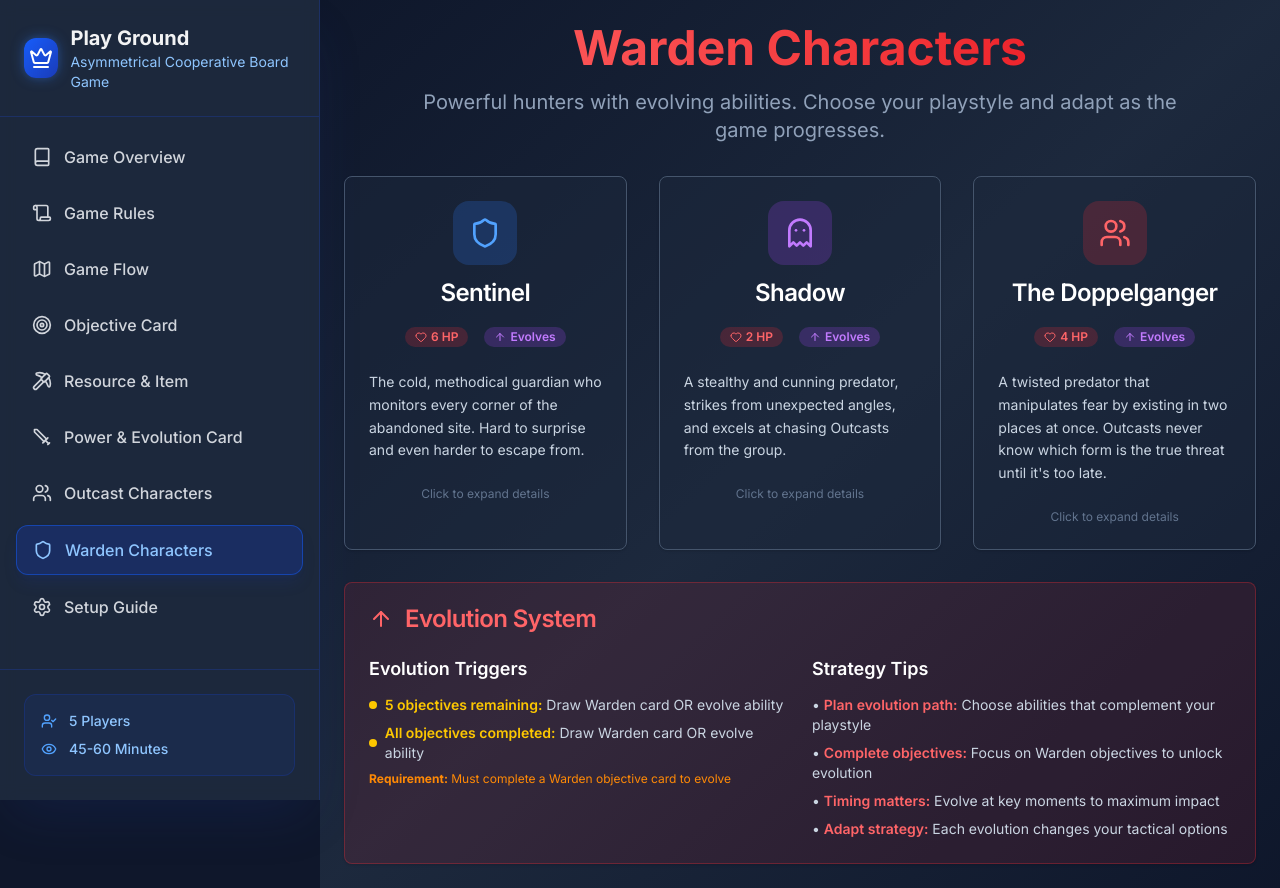
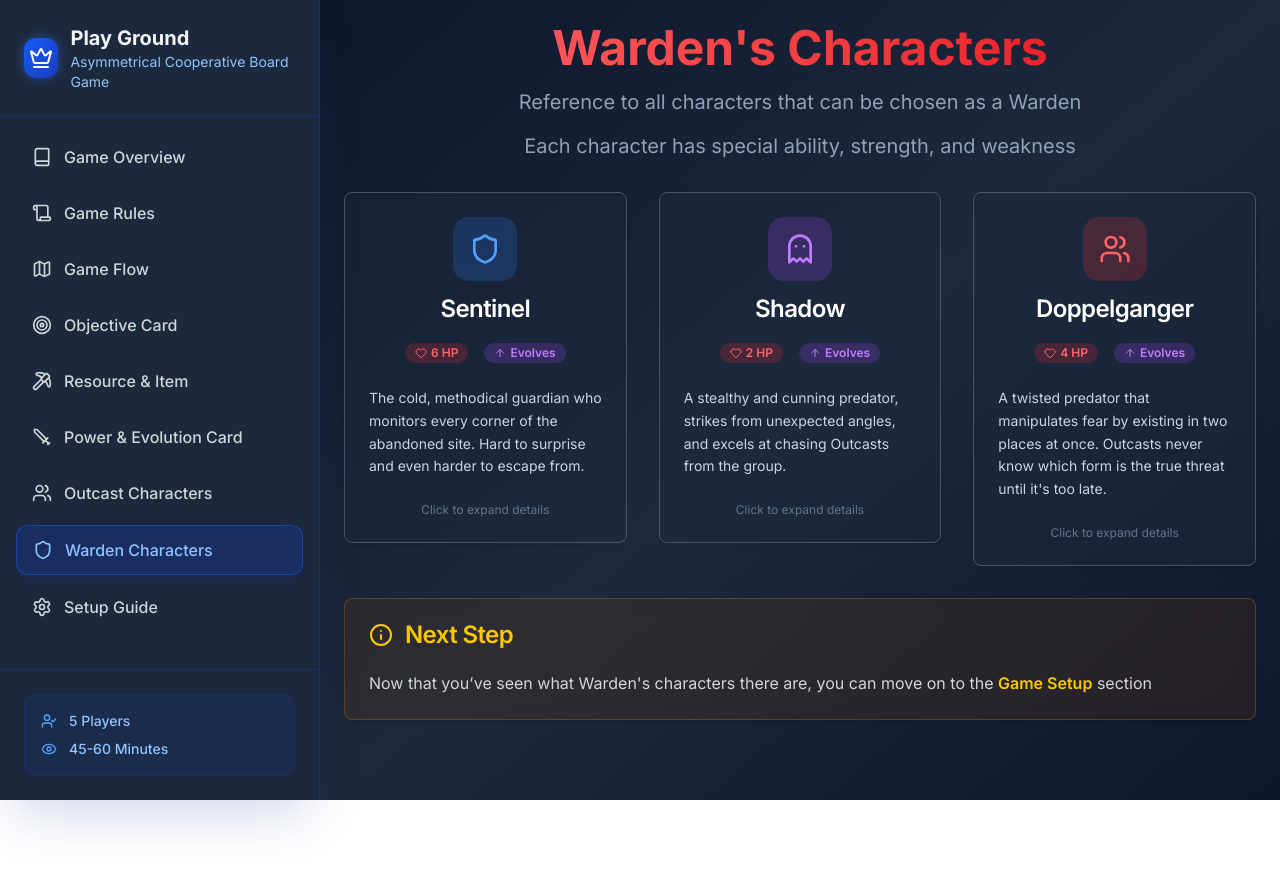
Before and after one commit to EkVid/boardgame, a Next.js app: page /wardenCharacters in a window 1280 px wide. After the commit the page ends 800 px from the top, so only its background shows below. Built offline with nearby package versions, Linux system fonts and the light colour scheme.

Commit message:
warden character done

```diff
--- a/src/app/wardenCharacters/page.tsx
+++ b/src/app/wardenCharacters/page.tsx
@@ -1,14 +1,16 @@
 "use client";
 
 import React, { useState } from "react";
+import { motion, AnimatePresence } from "framer-motion";
 import { Card, CardContent, CardHeader, CardTitle } from "@/components/ui/card";
 import { Badge } from "@/components/ui/badge";
 import {
   Shield,
   Heart,
+  SplinePointer,
   Zap,
   AlertTriangle,
-  Eye,
+  Info,
   Ghost,
   Users as Doppel,
   ArrowUp,
@@ -21,73 +23,92 @@ const wardenCharacters = [
     name: "Sentinel",
     icon: Shield,
     hp: 6,
-    description: "The cold, methodical guardian who monitors every corner of the abandoned site. Hard to surprise and even harder to escape from.",
-    passive: "Vigilant: Outcasts from 1 space away need 2 move actions to move",
+    description:
+      "The cold, methodical guardian who monitors every corner of the abandoned site. Hard to surprise and even harder to escape from.",
+    passiveName1: "Vigilant",
+    passive1: "Outcasts that are within 1 space to the Sentinel need an extra move action to move",
     abilities: [
       {
         name: "Crushing Slam",
-        description: "Attack all Outcasts in same space, dealing 1 HP damage",
+        description: "Attack all Outcasts in the current space, dealing 1 HP damage",
         evolutions: [
-          "All outcasts must discard a resource if they hold any",
-          "Deals 2 HP damage to all outcasts in the space"
+          "All outcasts in the space must choose to discard a resource if they hold any",
+          "Deals 2 HP damage to all outcasts in the current space"
         ],
         cooldown: "2 turns"
       },
       {
         name: "Rampage",
-        description: "Charge up to 3 spaces, destroy objects (except bridge). Hit outcasts get pushed back 1 space",
+        description:
+          "Charge up to 3 spaces in the same direction, destroy objects (except bridge). Any Outcast hit on the way is forced to go back to the opposite direction 1 space if possible",
         evolutions: [
           "Deal 1 HP damage to any outcast hit",
-          "Can turn direction mid-charge"
+          "Can change direction mid-charge"
         ],
         cooldown: "2 turns"
       }
     ],
-    drawback: "Slow: Due to heavy armor, can only move 1 space per turn",
+    drawbackName: "Slow",
+    drawback: "Due to heavy armor, can only move 1 space per turn",
     color: "blue"
   },
   {
     name: "Shadow",
     icon: Ghost,
     hp: 2,
-    description: "A stealthy and cunning predator, strikes from unexpected angles, and excels at chasing Outcasts from the group.",
-    passive: "Intangible: Ignore terrain/objects when moving, pass traps. Ghost: Ignore first damage each round, ranged attacks pass through. Fade Away: Move up to 2 spaces when taking damage",
+    description:
+      "A stealthy and cunning predator, strikes from unexpected angles, and excels at chasing Outcasts from the group.",
+    deafultItemName: "Shadow Mark",
+    defaultItem: "The Shadow carries 2 Shadow Marks at the beginning of the game, can be placed using its ability",
+    passiveName1: "Intangible",
+    passive1:
+      "Ignore terrain/objects when moving, can also pass traps",
+    passiveName2: "Ghost",
+    passive2: "When attacked by outcasts (melee or ranged), the Shadow ignores the first instance of damage each round. If it is ranged attack, then it will pass through",
+    passiveName3: "Fade Away",
+    passive3: "Whenever the Shadow takes a damage, the shadow can choose to move up to 2 spaces away from its current space",
       abilities: [
       {
         name: "Teleport",
-        description: "Teleport to space at least 2 spaces from any outcast",
+        description: "Can choose a space that is at least 2 spaces away from any Outcast and instantly teleport to that space",
         evolutions: [
-          "Can teleport 1 space away from outcasts",
-          "Force adjacent outcast to move 1 space away"
+          "Can teleport into a space that is at least 1 space away from any Outcast",
+          "Can choose to force the Outcasts from an adjacent space to any direction not towards him by 1 space"
         ],
         cooldown: "2 turns"
       },
       {
         name: "Haunting Presence",
-        description: "Place Shadow Mark on space within 2 spaces. Outcasts entering lose 1 HP. 2 marks total",
+        description:
+          "Place Shadow Mark on a space within 2 spaces. Outcasts entering lose 1 HP. 2 marks total, can be recollected.",
         evolutions: [
           "Gain 1 additional mark",
-          "Effect applies to spaces 1 away from mark"
+          "Immediately regain all marks"
         ],
         cooldown: "No cooldown"
       }
     ],
-    drawback: "Fragile Form: Attack action deals 0.5x damage (abilities not affected)",
+    drawbackName: "Fragile Form",
+    drawback: "Attack action deals 0.5x damage (abilities not affected)",
     color: "purple"
   },
   {
-    name: "The Doppelganger",
+    name: "Doppelganger",
     icon: Doppel,
     hp: 4,
-    description: "A twisted predator that manipulates fear by existing in two places at once. Outcasts never know which form is the true threat until it's too late.",
-    passive: "Shared Vitality: Both forms share the same HP pool. Damage to one affects both",
+    description:
+      "A twisted predator that manipulates fear by existing in two places at once. Outcasts never know which form is the true threat until it's too late.",
+    passiveName1: "Shared Vitality",
+    passive1:
+      "Both forms share the same HP pool. Damage to one affects both",
     abilities: [
       {
         name: "Divide",
-        description: "Split into two bodies within 2 spaces. Each can move/act separately, share action pool. Only 1 can attack per turn",
+        description:
+          "Split into two bodies from the current space, and placed within 2 spaces of each other. Each can move/act separately, share action pool. Only 1 can attack per turn",
         evolutions: [
           "Gain extra basic action per turn",
-          "Both bodies can attack in same turn"
+          "Both bodies can attack in the same turn"
         ],
         cooldown: "No cooldown"
       },
@@ -96,12 +117,13 @@ const wardenCharacters = [
         description: "Combine both bodies back into one form at either location",
         evolutions: [
           "Regain 1 HP after merging",
-          "Free attack hitting all adjacent outcasts for 1 HP"
+          "Can choose to perform a free attack immediately after merging, hitting all Outcasts in adjacent spaces for 1 HP damage each"
         ],
         cooldown: "No cooldown"
       }
     ],
-    drawback: "Complex management required for dual forms",
+    drawbackName: "None",
+    drawback: "No weakness",
     color: "red"
   }
 ];
@@ -125,32 +147,59 @@ export default function WardenCharacters() {
   };
 
   return (
-    <div className="min-h-screen bg-gradient-to-br from-slate-900 via-slate-800 to-slate-900 p-6">
+    <motion.div
+      className="min-h-screen bg-gradient-to-br from-slate-900 via-slate-800 to-slate-900 p-6"
+      initial={{ opacity: 0 }}
+      animate={{ opacity: 1 }}
+      transition={{ duration: 0.6 }}
+    >
       <div className="max-w-6xl mx-auto space-y-8">
 
         {/* Header */}
-        <div className="text-center space-y-4">
+        <motion.div
+          className="text-center space-y-4"
+          initial={{ opacity: 0, y: -20 }}
+          animate={{ opacity: 1, y: 0 }}
+          transition={{ duration: 0.6, delay: 0.2 }}
+        >
           <h1 className="text-4xl lg:text-5xl font-bold bg-gradient-to-r from-red-400 to-red-600 bg-clip-text text-transparent">
-            Warden Characters
+            Warden's Characters
           </h1>
           <p className="text-xl text-slate-400 max-w-3xl mx-auto">
-            Powerful hunters with evolving abilities. Choose your playstyle and adapt as the game progresses.
+            Reference to all characters that can be chosen as a Warden
           </p>
-        </div>
+          <p className="text-xl text-slate-400 max-w-3xl mx-auto">
+            Each character has special ability, strength, and weakness
+          </p>
+        </motion.div>
 
         {/* Character Grid */}
         <div className="grid lg:grid-cols-2 xl:grid-cols-3 gap-8">
           {wardenCharacters.map((character, characterIndex) => {
             const IconComponent = character.icon;
             return (
+              <motion.div
+                key={characterIndex}
+                initial={{ opacity: 0, y: 20 }}
+                animate={{ opacity: 1, y: 0 }}
+                transition={{ delay: 0.2 + characterIndex * 0.1, duration: 0.5 }}
+              >
                 <Card
-                key={characterIndex}
-                className={`bg-slate-800/50 border-slate-600 hover:bg-slate-800/70 transition-all duration-300 cursor-pointer ${selectedCharacter === characterIndex ? 'ring-2 ring-red-500 scale-105' : 'hover:scale-105'
+                  className={`bg-slate-800/50 border-slate-600 hover:bg-slate-800/70 transition-all duration-300 cursor-pointer ${
+                    selectedCharacter === characterIndex
+                      ? "ring-2 ring-red-500 scale-105"
+                      : "hover:scale-105"
                   }`}
-                onClick={() => setSelectedCharacter(selectedCharacter === characterIndex ? null : characterIndex)}
+                  onClick={() =>
+                    setSelectedCharacter(
+                      selectedCharacter === characterIndex ? null : characterIndex
+                    )
+                  }
                 >
                   <CardHeader className="text-center">
-                  <div className={`w-16 h-16 rounded-2xl flex items-center justify-center mx-auto mb-4 ${iconColors[character.color]}`}>
+                    <div
+                      className={`w-16 h-16 rounded-2xl flex items-center justify-center mx-auto mb-4 ${iconColors[character.color]}`}
+                    >
                       <IconComponent className="w-8 h-8" />
                     </div>
                     <CardTitle className="text-2xl text-white">{character.name}</CardTitle>
@@ -169,19 +218,69 @@ export default function WardenCharacters() {
                   </CardHeader>
 
                   <CardContent className="space-y-4">
-                  <p className="text-slate-300 text-sm leading-relaxed">{character.description}</p>
+                    <p className="text-slate-300 text-sm leading-relaxed">
+                      {character.description}
+                    </p>
 
+                    <AnimatePresence>
                     {selectedCharacter === characterIndex && (
-                    <div className="space-y-4 mt-4 pt-4 border-t border-slate-600">
+                      <motion.div
+                      key={`details-${characterIndex}`} // important so AnimatePresence can track it
+                      className="space-y-4 mt-4 pt-4 border-t border-slate-600"
+                      initial={{ opacity: 0, height: 0 }}
+                      animate={{ opacity: 1, height: "auto" }}
+                      exit={{ opacity: 0, height: 0 }}
+                      transition={{ duration: 0.3 }}
+                      >
+
+                        {character.deafultItemName && <motion.div
+                              className="space-y-2"
+                              initial={{ x: -20, opacity: 0 }}
+                              animate={{ x: 0, opacity: 1 }}
+                              transition={{ delay: 0.1 }}
+                            >
+                              <div className="flex items-center gap-2">
+                                <SplinePointer className="w-4 h-4 text-purple-300" />
+                                <h4 className="font-semibold text-purple-300">Default Item - {character.deafultItemName}</h4>
+                              </div>
+                              <p className="text-sm text-gray-200 leading-relaxed bg-gray-900/30 p-3 rounded-lg">
+                                {character.defaultItem}
+                              </p>
+                            </motion.div>
+                          }
 
                         {/* Passive Traits */}
                         <div className="space-y-2">
                           <div className="flex items-center gap-2">
                             <Zap className="w-4 h-4 text-yellow-400" />
-                          <h4 className="font-semibold text-yellow-400">Passive Traits</h4>
+                            <h4 className="font-semibold text-yellow-400">Passive Traits - {character.passiveName1}</h4>
                           </div>
-                        <p className="text-xs text-slate-300 leading-relaxed">{character.passive}</p>
+                          <p className="text-sm text-gray-200 leading-relaxed bg-slate-900/50 p-3 rounded-lg">
+                              {character.passive1}
+                          </p>
                         </div>
+
+                        {character.passive2 && <div className="space-y-2">
+                          <div className="flex items-center gap-2">
+                            <Zap className="w-4 h-4 text-yellow-400" />
+                            <h4 className="font-semibold text-yellow-400">Passive Traits - {character.passiveName2}</h4>
+                          </div>
+                          <p className="text-sm text-gray-200 leading-relaxed bg-slate-900/50 p-3 rounded-lg">
+                              {character.passive2}
+                          </p>
+                        </div>
+                        }
+
+                        {character.passive3 && <div className="space-y-2">
+                          <div className="flex items-center gap-2">
+                            <Zap className="w-4 h-4 text-yellow-400" />
+                            <h4 className="font-semibold text-yellow-400">Passive Traits - {character.passiveName3}</h4>
+                          </div>
+                          <p className="text-sm text-gray-200 leading-relaxed bg-slate-900/50 p-3 rounded-lg">
+                              {character.passive3}
+                          </p>
+                        </div>
+                        }
 
                         {/* Abilities */}
                         <div className="space-y-3">
@@ -195,7 +294,10 @@ export default function WardenCharacters() {
                             const isExpanded = selectedAbility[abilityKey];
 
                             return (
-                            <div key={abilityIndex} className="bg-slate-900/50 rounded-lg p-3">
+                              <div
+                                key={abilityIndex}
+                                className="bg-slate-900/50 rounded-lg p-3"
+                              >
                                 <div
                                   className="cursor-pointer"
                                   onClick={(e) => {
@@ -204,30 +306,46 @@ export default function WardenCharacters() {
                                   }}
                                 >
                                   <div className="flex items-center justify-between">
-                                  <h5 className="font-semibold text-blue-400">{ability.name}</h5>
+                                    <h5 className="font-semibold text-blue-400">
+                                      {ability.name}
+                                    </h5>
                                     <div className="flex items-center gap-2">
                                       <Badge className="bg-slate-700 text-slate-300 text-xs">
                                         <Clock className="w-3 h-3 mr-1" />
                                         {ability.cooldown}
                                       </Badge>
-                                    <span className="text-slate-500 text-xs">{isExpanded ? '−' : '+'}</span>
+                                      <span className="text-slate-500 text-xs">
+                                        {isExpanded ? "−" : "+"}
+                                      </span>
                                     </div>
                                   </div>
-                                <p className="text-xs text-slate-300 mt-1">{ability.description}</p>
+                                  <p className="text-xs text-slate-300 mt-1">
+                                    {ability.description}
+                                  </p>
                                 </div>
 
                                 {isExpanded && (
-                                <div className="mt-3 space-y-2">
-                                  <h6 className="text-xs font-semibold text-emerald-400">Evolution Levels:</h6>
+                                  <motion.div
+                                    className="mt-3 space-y-2"
+                                    initial={{ opacity: 0, y: -5 }}
+                                    animate={{ opacity: 1, y: 0 }}
+                                    transition={{ duration: 0.3 }}
+                                  >
+                                    <h6 className="text-xs font-semibold text-emerald-400">
+                                      Evolution Levels:
+                                    </h6>
                                     {ability.evolutions.map((evolution, evIndex) => (
-                                    <div key={evIndex} className="flex items-start gap-2">
+                                      <div
+                                        key={evIndex}
+                                        className="flex items-start gap-2"
+                                      >
                                         <Badge className="bg-emerald-500/20 text-emerald-400 text-xs flex-shrink-0">
                                           Lv{evIndex + 2}
                                         </Badge>
                                         <p className="text-xs text-slate-400">{evolution}</p>
                                       </div>
                                     ))}
-                                </div>
+                                  </motion.div>
                                 )}
                               </div>
                             );
@@ -238,63 +356,58 @@ export default function WardenCharacters() {
                         <div className="space-y-2">
                           <div className="flex items-center gap-2">
                             <AlertTriangle className="w-4 h-4 text-red-400" />
-                          <h4 className="font-semibold text-red-400">Drawbacks</h4>
+                            <h4 className="font-semibold text-red-400">Weakness - {character.drawbackName}</h4>
                           </div>
-                        <p className="text-xs text-slate-300 leading-relaxed">{character.drawback}</p>
+                          <p className="text-xs text-slate-300 leading-relaxed">
+                            {character.drawback}
+                          </p>
                         </div>
-                    </div>
+                      </motion.div>
                     )}
+                    </AnimatePresence>
 
                     <div className="text-center pt-2">
                       <p className="text-xs text-slate-500">
-                      {selectedCharacter === characterIndex ? 'Click to collapse' : 'Click to expand details'}
+                        {selectedCharacter === characterIndex
+                          ? "Click to collapse"
+                          : "Click to expand details"}
                       </p>
                     </div>
                   </CardContent>
                 </Card>
+              </motion.div>
             );
           })}
         </div>
 
-        {/* Evolution System */}
-        <Card className="bg-red-500/10 border-red-500/30">
+        {/* Next Step */}
+        <motion.div
+          initial={{ opacity: 0, y: 30 }}
+          animate={{ opacity: 1, y: 0 }}
+          transition={{ delay: 0.7, duration: 0.6 }}
+        >
+          <Card className="bg-yellow-900/20 border-yellow-600/30 backdrop-blur-sm">
             <CardHeader>
-            <CardTitle className="flex items-center gap-3 text-2xl text-red-400">
-              <ArrowUp className="w-6 h-6" />
-              Evolution System
+              <CardTitle className="flex items-center gap-3 text-2xl text-yellow-400">
+                <Info className="w-6 h-6" />
+                Next Step
               </CardTitle>
             </CardHeader>
-          <CardContent className="space-y-6">
-            <div className="grid md:grid-cols-2 gap-6">
-              <div className="space-y-3">
-                <h3 className="text-lg font-semibold text-white">Evolution Triggers</h3>
-                <div className="space-y-2 text-sm text-slate-300">
-                  <div className="flex items-center gap-2">
-                    <div className="w-2 h-2 bg-yellow-400 rounded-full" />
-                    <span><span className="text-yellow-400 font-semibold">5 objectives remaining:</span> Draw Warden card OR evolve ability</span>
-                  </div>
-                  <div className="flex items-center gap-2">
-                    <div className="w-2 h-2 bg-yellow-400 rounded-full" />
-                    <span><span className="text-yellow-400 font-semibold">All objectives completed:</span> Draw Warden card OR evolve ability</span>
-                  </div>
-                  <p className="text-orange-400 text-xs mt-2">
-                    <strong>Requirement:</strong> Must complete a Warden objective card to evolve
+            <CardContent className="space-y-3">
+              <p className="text-gray-300">
+                Now that you’ve seen what Warden's characters there are, you can
+                move on to the{" "}
+                <a href="/setup">
+                  <span className="text-yellow-400 font-semibold">
+                    Game Setup
+                  </span>
+                </a>{" "}
+                section
               </p>
-                </div>
-              </div>
-              <div className="space-y-3">
-                <h3 className="text-lg font-semibold text-white">Strategy Tips</h3>
-                <ul className="space-y-2 text-sm text-slate-300">
-                  <li>• <span className="text-red-400 font-semibold">Plan evolution path:</span> Choose abilities that complement your playstyle</li>
-                  <li>• <span className="text-red-400 font-semibold">Complete objectives:</span> Focus on Warden objectives to unlock evolution</li>
-                  <li>• <span className="text-red-400 font-semibold">Timing matters:</span> Evolve at key moments to maximum impact</li>
-                  <li>• <span className="text-red-400 font-semibold">Adapt strategy:</span> Each evolution changes your tactical options</li>
-                </ul>
-              </div>
-            </div>
             </CardContent>
           </Card>
+        </motion.div>
       </div>
-    </div>
+    </motion.div>
   );
 }
```
Lines whose indentation alone changed are shown as unchanged.
